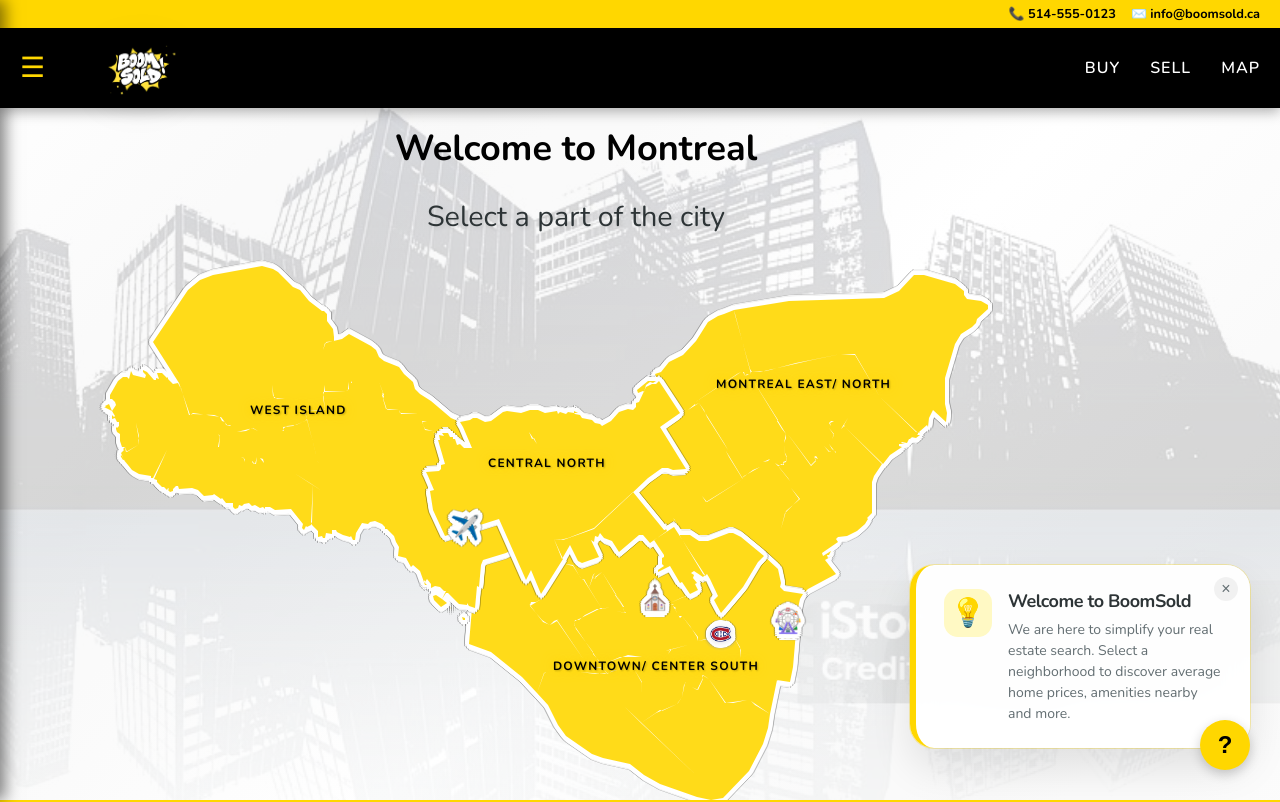
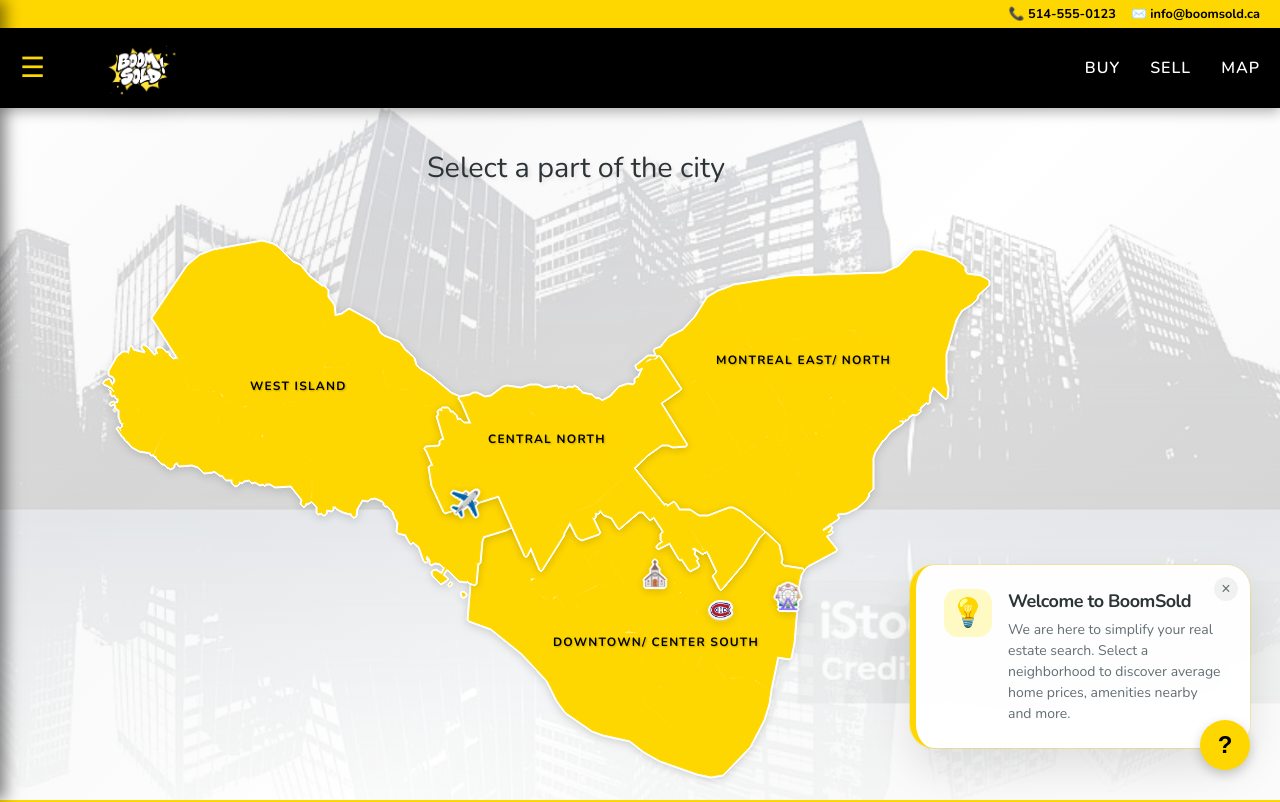
Before and after one commit to prasannanivas/boomsold-ui, a React (Create React App) app: page / in a window 1280 px wide. Shown: the top 802 px of the page. Built offline with nearby package versions, Linux system fonts and the light colour scheme.

Commit message:
Part map slow fixed

```diff
--- a/src/components/PartMap.css
+++ b/src/components/PartMap.css
@@ -46,15 +46,17 @@
 /* PartMap Styling - Shadow Effects for Part Separation */
 
 
-/* Default shadow effects for PartMap only - extra thick white line separation */
+/* Default shadow effects for PartMap only - border only changes on hover */
 .part-map-container .leaflet-interactive {
-  filter: drop-shadow(2px 2px 0px rgba(255, 255, 255, 1)) drop-shadow(-2px -2px 0px rgba(255, 255, 255, 1)) drop-shadow(2px -2px 0px rgba(255, 255, 255, 1)) drop-shadow(-2px 2px 0px rgba(255, 255, 255, 1)) drop-shadow(0px 2px 0px rgba(255, 255, 255, 1)) drop-shadow(0px -2px 0px rgba(255, 255, 255, 1)) drop-shadow(1px 0px 0px rgba(23, 23, 23, 0.292)) drop-shadow(-1px 0px 0px rgba(23, 23, 23, 0.337));
+  filter: drop-shadow(1px 1px 0px white) drop-shadow(-1px -1px 0px white) drop-shadow(1px -1px 0px white) drop-shadow(-1px 1px 0px white) drop-shadow(0 2px 4px rgba(0, 0, 0, 0.15));
   transition: none;
+
 }
 
 .part-map-container .leaflet-interactive:hover {
-  filter: drop-shadow(2px 2px 0px rgba(0, 0, 0, 1)) drop-shadow(-2px -2px 0px rgba(0, 0, 0, 1)) drop-shadow(2px -2px 0px rgba(0, 0, 0, 1)) drop-shadow(-2px 2px 0px rgba(0, 0, 0, 1)) drop-shadow(0px 2px 0px rgba(0, 0, 0, 1)) drop-shadow(0px -2px 0px rgba(0, 0, 0, 1)) drop-shadow(1px 0px 0px rgba(0, 0, 0, 1)) drop-shadow(-1px 0px 0px rgba(0, 0, 0, 1));
+  filter: drop-shadow(1px 1px 0px black) drop-shadow(-1px -1px 0px black) drop-shadow(1px -1px 0px black) drop-shadow(-1px 1px 0px black) drop-shadow(0 2px 4px rgba(0, 0, 0, 0.15));
   transition: none;
+
 }
 
 
--- a/src/components/PartMap.js
+++ b/src/components/PartMap.js
@@ -564,15 +564,14 @@
     const partColor = feature.properties.color || "#FFD700";
     return {
       fillColor: partColor,
-      weight: 0, // No borders at all
-      opacity: 0, // No border opacity
-      color: "transparent", // Transparent borders
-      fillOpacity: 0.9,
+      weight: 1, // Add small border to fill gaps
+      opacity: 1, // Make border visible
+      color: partColor, // Border same color as fill
+      fillOpacity: 2,
       lineJoin: "round",
       lineCap: "round",
     };
   };
-
   // Hover style - Brighter version with no borders, only shadow effects
   const getPartHoverStyle = (feature) => {
     const partColor = feature.properties.color || "#FFD700";
@@ -580,7 +579,7 @@
     return {
       weight: 0, // No borders on hover either
       color: "white", // Transparent borders on hover
-      fillOpacity: 1,
+      fillOpacity: 0,
       opacity: 0, // No border opacity on hover
       fillColor: partColor,
       lineJoin: "round",
@@ -986,8 +985,8 @@
         </>
       )}
 
-      {/* Montreal Island Header */}
-      <h2 className="pm-selected-part-label">Welcome to Montreal</h2>
+      {/* Montreal Island Header
+      <h2 className="pm-selected-part-label">Welcome to Montreal</h2> */}
 
       {/* Top Heading */}
       <h2
--- a/src/components/PremiumEffects.css
+++ b/src/components/PremiumEffects.css
@@ -1,14 +1,15 @@
 /* Premium Visual Effects for BoomSold Map */
 
-/* Leaflet Path animations and transitions */
+/* Leaflet Path animations and transitions - optimized */
 .leaflet-interactive {
-  transition: all 0.4s cubic-bezier(0.4, 0, 0.2, 1);
-  filter: drop-shadow(0 4px 8px rgba(0, 0, 0, 0.3));
+  transition: none;
+  filter: none;
+  will-change: auto;
 }
 
 .leaflet-interactive:hover {
-  filter: drop-shadow(0 8px 16px rgba(255, 215, 0, 0.5)) drop-shadow(0 0 20px rgba(255, 215, 0, 0.3));
-  transform: translateZ(0) scale(1.01);
+  filter: none;
+  transform: none;
 }
 
 /* Pulsing effect for active neighborhoods */
```
